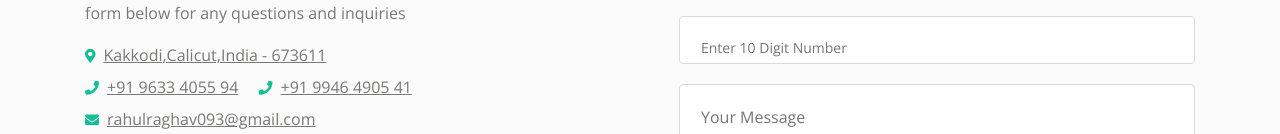
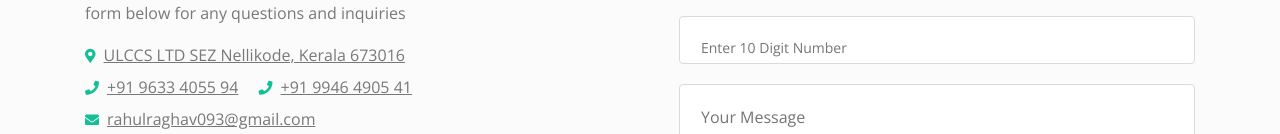
Before and after one commit to rahulnfc/rahulnfc.github.io, a plain HTML site: page index.html in a window 1280 px wide. Shown: the part 4956-5090 px from the top of the page. Drawn offline with nearby package versions, Linux system fonts and the light colour scheme.

Commit message:
modified

```diff
--- a/index.html
+++ b/index.html
@@ -546,7 +546,7 @@
                         <h2>Get In Touch Using The Form</h2>
                         <p>You can stop by our office for a cup of coffee and just use the contact form below for any questions and inquiries</p>
                         <ul class="list-unstyled li-space-lg">
-                            <li class="address"><i class="fas fa-map-marker-alt"></i><a href="https://goo.gl/maps/HiNoivk3hh5qynud9">Kakkodi,Calicut,India - 673611</a></li>
+                            <li class="address"><i class="fas fa-map-marker-alt"></i><a href="https://goo.gl/maps/HiNoivk3hh5qynud9">ULCCS LTD SEZ Nellikode, Kerala 673016</a></li>
                             <li><i class="fas fa-phone"></i><a href="tel:9633405594">+91 9633 4055 94</a></li>
                             <li><i class="fas fa-phone"></i><a href="tel:9946490541">+91 9946 4905 41</a></li>
                             <li><i class="fas fa-envelope"></i><a href="mailto:rahulraghav093@gmail.com">rahulraghav093@gmail.com</a></li>
```
